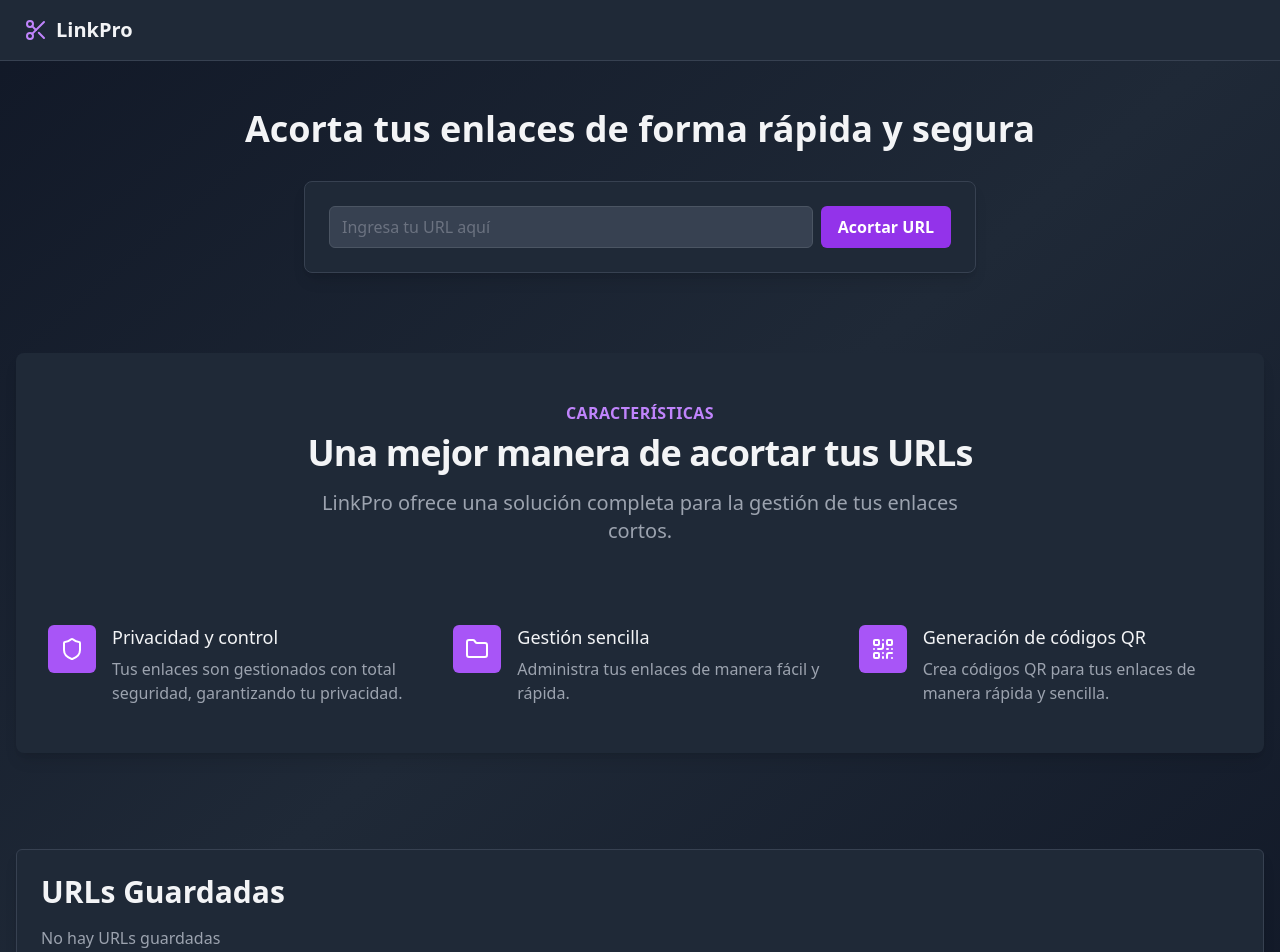
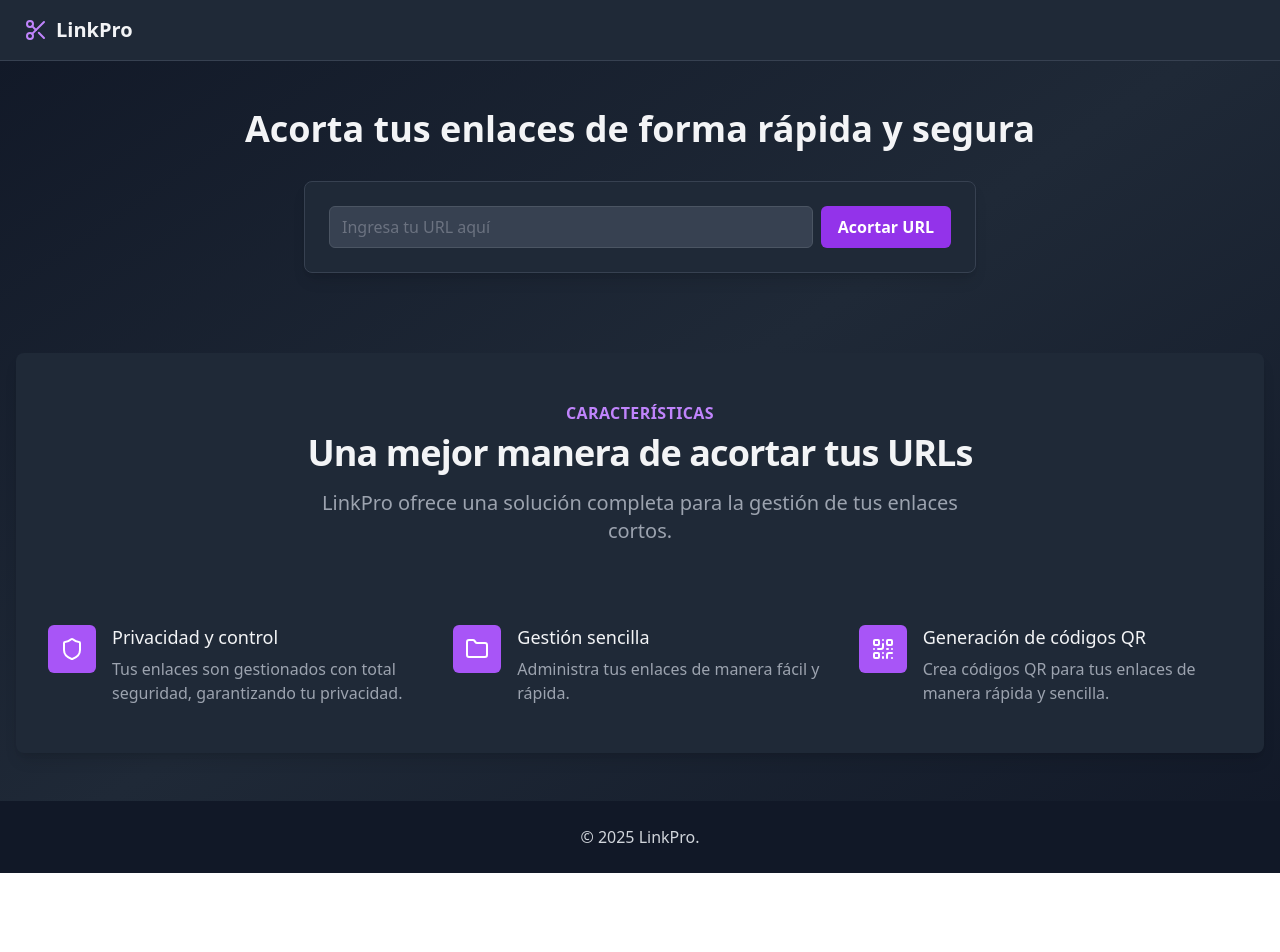
Before and after one commit to D4rrker/LinkPro, a Next.js app: page / in a window 1280 px wide. Shown: the top 952 px of the page. After the commit the page ends 873 px from the top, so only its background shows below. Built offline with nearby package versions, Linux system fonts and the light colour scheme.

Commit message:
Se eliminó 'saveUrl'

```diff
--- a/src/app/page.tsx
+++ b/src/app/page.tsx
@@ -1,5 +1,4 @@
 import Features from "@/components/Features/Features";
-import SavedUrls from "@/components/SavedUrls/SavedUrls";
 import UrlShortenerForm from "@/components/Form/UrlShortenerForm";
 
 export default function Home() {
@@ -12,7 +11,6 @@ export default function Home() {
         <UrlShortenerForm />
         <div className="my-20"></div>
         <Features />
-        <SavedUrls />
       </main>
     </div>
   );
```
